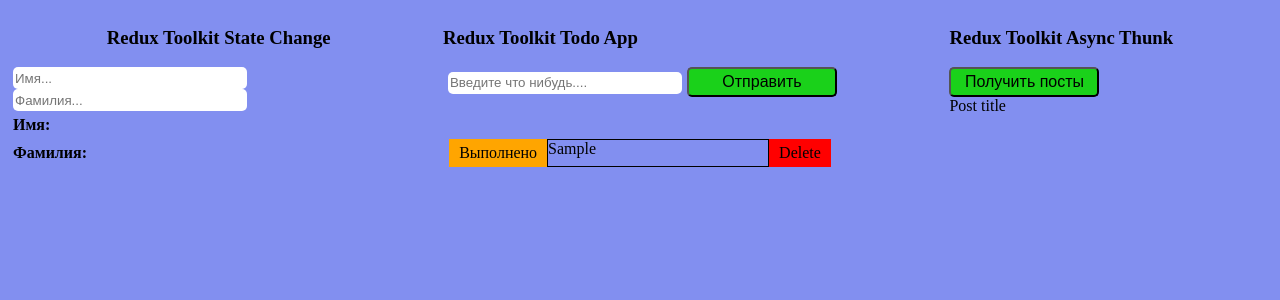
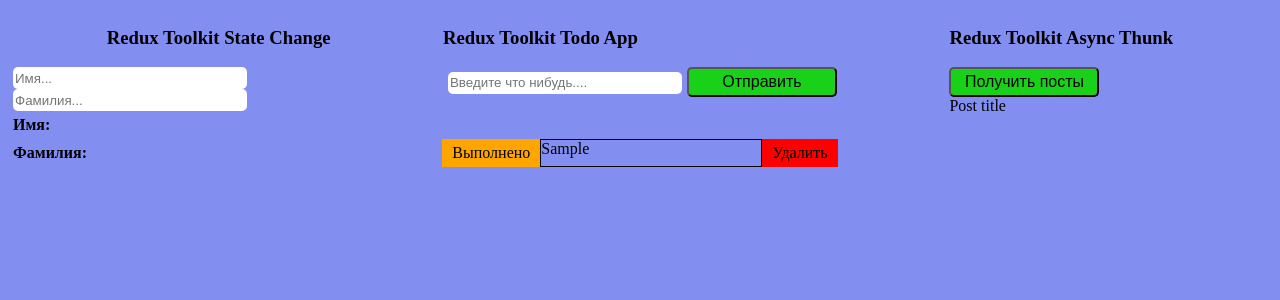
Before and after one commit to MikeSaburov/redux-toolkit, a React (Create React App) app: page / in a window 1280 px wide. Both pictures are taken after typing "Sample" into the empty fields and a click on the button "Отправить". Shown: the top 300 px of the page. Built offline with nearby package versions, Linux system fonts and the light colour scheme.

Commit message:
сделал elfktybt todo если нажал Удалить

```diff
--- a/src/components/rtta/TodoItem.jsx
+++ b/src/components/rtta/TodoItem.jsx
@@ -1,11 +1,15 @@
 import React from 'react';
 import { useDispatch } from 'react-redux';
-import { toggleCompletedTodo } from '../../features/todo/todoSlice';
+import { toggleCompletedTodo, removeTodo } from '../../features/todo/todoSlice';
 
 export const TodoItem = ({ todo }) => {
   const dispatch = useDispatch();
   const toggleTodoHandler = (id) => {
     dispatch(toggleCompletedTodo(id));
+  };
+
+  const removeTodoItem = (id) => {
+    dispatch(removeTodo(id));
   };
 
   return (
@@ -16,7 +20,9 @@
       <div className={`item ${todo.completed ? 'item_completed' : ''}`}>
         {todo.text}
       </div>
-      <div className="delete">Delete</div>
+      <div className="delete" onClick={() => removeTodoItem(todo.id)}>
+        Удалить
+      </div>
     </div>
   );
 };
--- a/src/features/todo/todoSlice.js
+++ b/src/features/todo/todoSlice.js
@@ -1,4 +1,5 @@
 import { createSlice } from '@reduxjs/toolkit';
+import { act } from '@testing-library/react';
 
 const initialState = {
   todos: [],
@@ -15,8 +16,11 @@
       const toggleTodo = state.todos.find((todo) => todo.id === action.payload); //Находим тот todo по которому кликнули
       toggleTodo.completed = !toggleTodo.completed;
     },
+    removeTodo: (state, action) => {
+      state.todos = state.todos.filter((todo) => todo.id !== action.payload); //перезаписываем массив todos без того элемента на который кликнули
+    },
   },
 });
 
-export const { addTodo, toggleCompletedTodo } = todoSlice.actions;
+export const { addTodo, toggleCompletedTodo, removeTodo } = todoSlice.actions;
 export default todoSlice.reducer;
```
